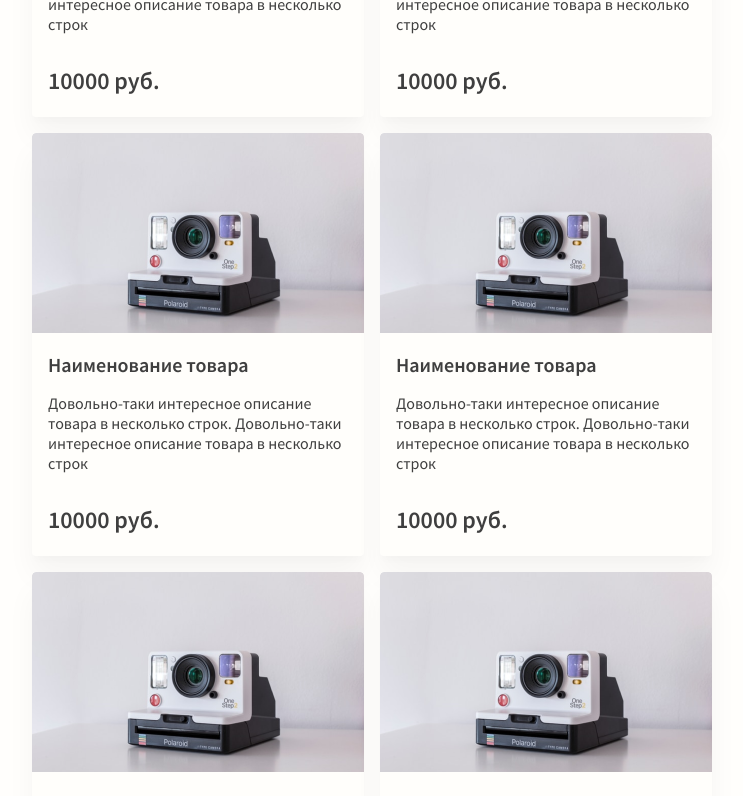
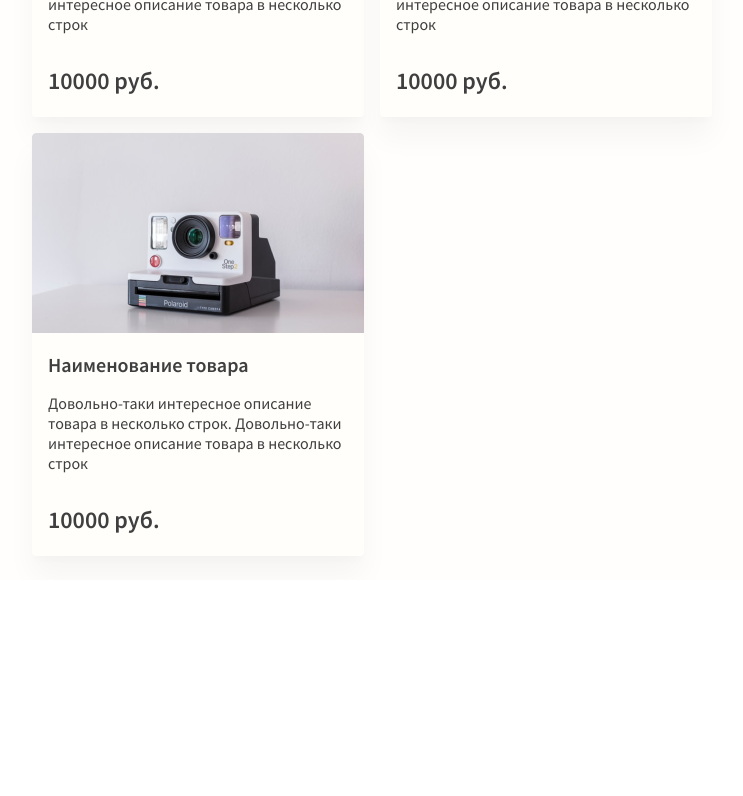
Before and after one commit to iva3nik/idaproject-test, a React (Create React App) app: page / in a window 1280 px wide. Shown: the part 1699-2495 px from the top of the page, without its empty margins (442-1185 px from the left). After the commit the page ends 2279 px from the top, so only its background shows below. Built offline with nearby package versions, Linux system fonts and the light colour scheme.

Commit message:
default cards have been done

```diff
--- a/src/components/App/App.js
+++ b/src/components/App/App.js
@@ -1,13 +1,17 @@
 import './App.css';
 import Header from '../Header/Header';
 import Main from '../Main/Main';
+import {defaultCard} from '../../utils/constants';
 
 function App() {
+
+  const cardsList = defaultCard;
+
   return (
     <div className="page">
       <div className="app">
         <Header />
-        <Main />
+        <Main cards={cardsList}/>
       </div>
     </div>
   );
--- a/src/components/Card/Card.js
+++ b/src/components/Card/Card.js
@@ -1,21 +1,19 @@
 import React from "react";
 import './Card.css';
-import camera from "../../images/camera.png";
 import bucket from "../../images/bucket.svg";
 
-function Card() {
+function Card({ name, description, image, price }) {
   return (
     <div className="card">
-      <img className="card__image" src={camera} alt="Камера" />
+      <img className="card__image" src={image} alt="Камера" />
       <div className="card__description">
         <div className="card__text">
-          <h2 className="card__name">Наименование товара</h2>
+          <h2 className="card__name">{name}</h2>
           <p className="card__about">
-            Довольно-таки интересное описание товара в несколько строк.
-            Довольно-таки интересное описание товара в несколько строк
+            {description}
           </p>
         </div>
-        <div className="card__price">10000 руб.</div>
+        <div className="card__price">{price} руб.</div>
       </div>
       <button className="card__button-delete">
         <img src={bucket} alt="Кнопка удалить" className="card__icon-delete" />
--- a/src/components/Gallery/Gallery.js
+++ b/src/components/Gallery/Gallery.js
@@ -2,21 +2,21 @@ import React from "react";
 import './Gallery.css'
 import Card from '../Card/Card';
 
-function Gallery() {
+function Gallery({cards}) {
   return (
     <div className="gallery">
-      <Card />
-      <Card />
-      <Card />
-      <Card />
-      <Card />
-      <Card />
-      <Card />
-      <Card />
-      <Card />
-      <Card />
-      <Card />
-      <Card />
+      {
+        cards && cards.map(card => {
+          return (
+            <Card
+              name={card.name}
+              description={card.description}
+              image={card.reference}
+              price={card.price}
+            />
+          )
+        })
+      }
     </div>
   );
 };
--- a/src/components/Main/Main.js
+++ b/src/components/Main/Main.js
@@ -3,11 +3,11 @@ import './Main.css';
 import Form from "../Form/Form";
 import Gallery from "../Gallery/Gallery";
 
-function Main() {
+function Main({cards}) {
   return (
     <div className="main">
       <Form />
-      <Gallery />
+      <Gallery cards={cards} />
     </div>
   );
 };
--- /dev/null
+++ b/src/utils/constants.js
@@ -0,0 +1,58 @@
+import bucket from '../images/camera.png';
+
+export const defaultCard = [
+  {
+    "name": "Наименование товара",
+    "description": "Довольно-таки интересное описание товара в несколько строк. Довольно-таки интересное описание товара в несколько строк",
+    "reference": bucket,
+    "price": 10000,
+  },
+  {
+    "name": "Наименование товара",
+    "description": "Довольно-таки интересное описание товара в несколько строк. Довольно-таки интересное описание товара в несколько строк",
+    "reference": bucket,
+    "price": 10000,
+  },
+  {
+    "name": "Наименование товара",
+    "description": "Довольно-таки интересное описание товара в несколько строк. Довольно-таки интересное описание товара в несколько строк",
+    "reference": bucket,
+    "price": 10000,
+  },
+  {
+    "name": "Наименование товара",
+    "description": "Довольно-таки интересное описание товара в несколько строк. Довольно-таки интересное описание товара в несколько строк",
+    "reference": bucket,
+    "price": 10000,
+  },
+  {
+    "name": "Наименование товара",
+    "description": "Довольно-таки интересное описание товара в несколько строк. Довольно-таки интересное описание товара в несколько строк",
+    "reference": bucket,
+    "price": 10000,
+  },
+  {
+    "name": "Наименование товара",
+    "description": "Довольно-таки интересное описание товара в несколько строк. Довольно-таки интересное описание товара в несколько строк",
+    "reference": bucket,
+    "price": 10000,
+  },
+  {
+    "name": "Наименование товара",
+    "description": "Довольно-таки интересное описание товара в несколько строк. Довольно-таки интересное описание товара в несколько строк",
+    "reference": bucket,
+    "price": 10000,
+  },
+  {
+    "name": "Наименование товара",
+    "description": "Довольно-таки интересное описание товара в несколько строк. Довольно-таки интересное описание товара в несколько строк",
+    "reference": bucket,
+    "price": 10000,
+  },
+  {
+    "name": "Наименование товара",
+    "description": "Довольно-таки интересное описание товара в несколько строк. Довольно-таки интересное описание товара в несколько строк",
+    "reference": bucket,
+    "price": 10000,
+  }
+]
```
